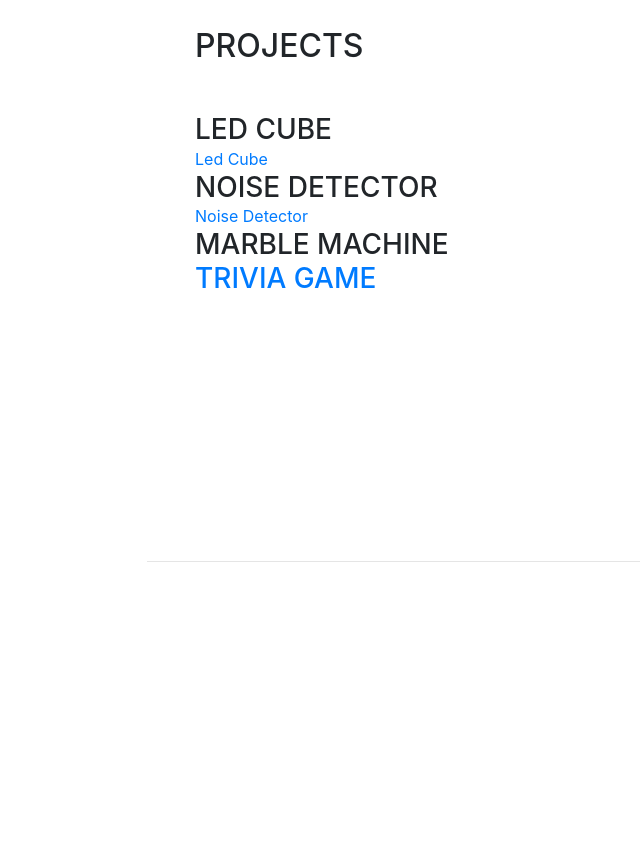
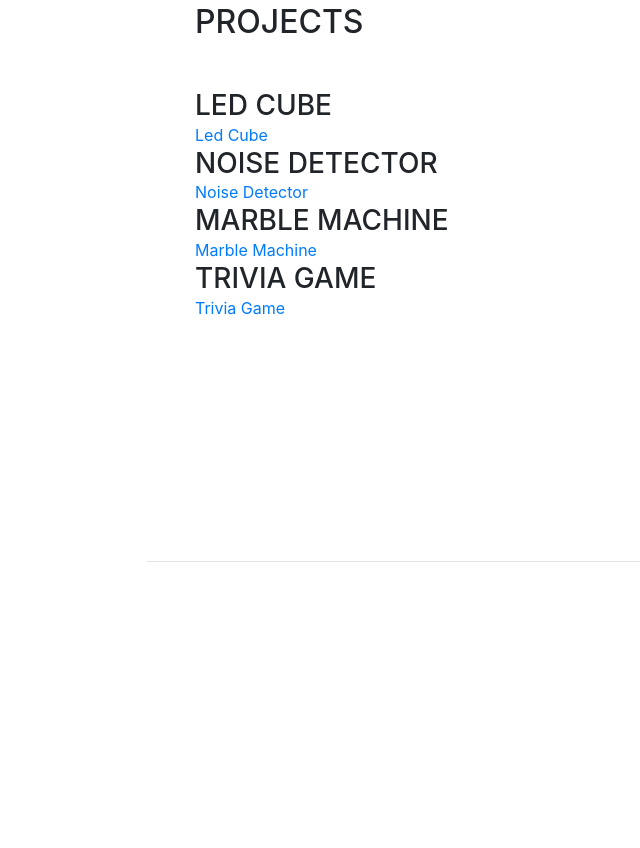
Before and after one commit to vss2h/vanessaserao.github.io, a website with bundled scripts: page index.html in a window 1280 px wide. Shown: the part 2717-3565 px from the top of the page, without its empty margins (125-765 px from the left). Built offline with nearby package versions, Linux system fonts and the light colour scheme; a web font is replaced by a local one.

Commit message:
new change

```diff
--- a/index.html
+++ b/index.html
@@ -178,10 +178,10 @@
           <a href="NoiseDetector.html">Noise Detector</a>
 
           <h3 class="mb-0">Marble Machine</h3>
-          <a href="MarbleMaze.html">
+          <a href="MarbleMaze.html">Marble Machine</a>
 
           <h3 class="mb-0">Trivia Game</h3>
-          <a href="LED_CUBE.html">
+          <a href="#">Trivia Game</a>
 
       </section>
 
```
